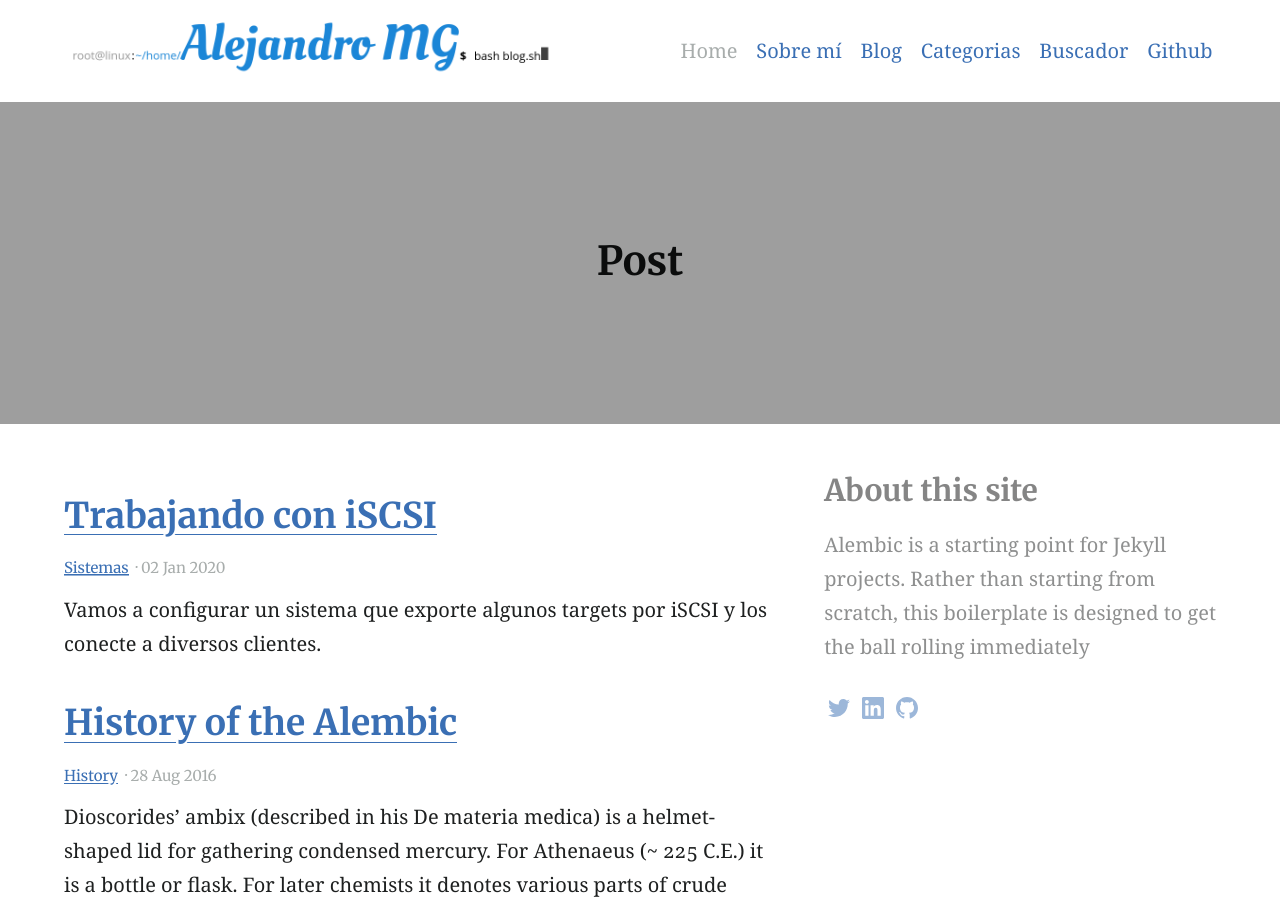
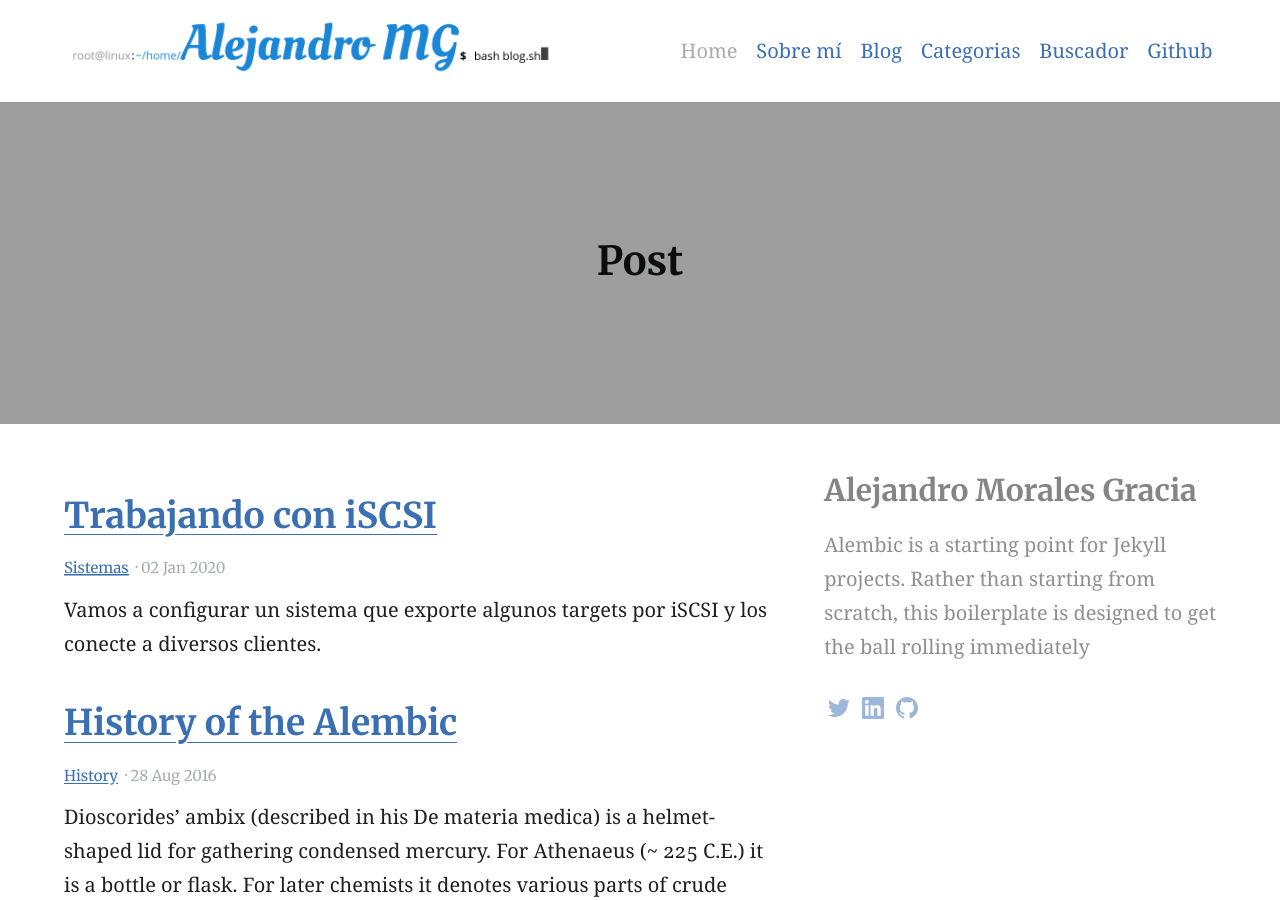
Before and after one commit to MoralG/Alejandro-MG, a Jekyll site: the page built from index.md, in a window 1280 px wide and 900 px high. Built offline with Jekyll 4.4.1, drawn with Linux system fonts in a browser that asks for light colours.

Commit message:
Modificación de ficheros

```diff
--- a/_includes/site-aside.html
+++ b/_includes/site-aside.html
@@ -7,7 +7,7 @@
 
   {% elsif page.layout == "page" or page.layout == "home" or page.layout == "blog" %}
     <section class="section  section--description">
-      <h3>About this site</h3>
+      <h3>Alejandro Morales Gracia</h3>
       <p>{{ site.description }}</p>
       {% include nav-social.html %}
     </section>
```
